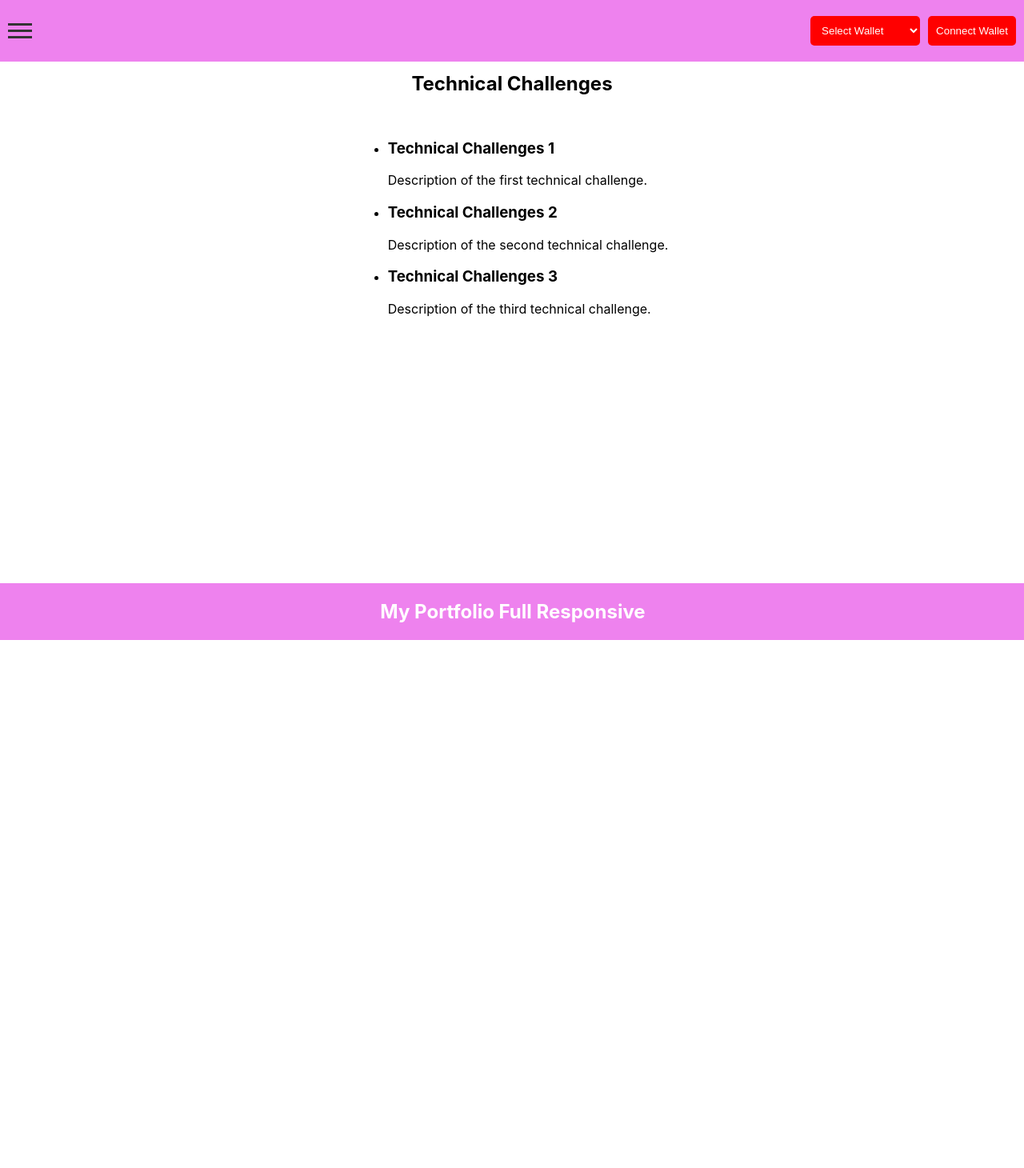
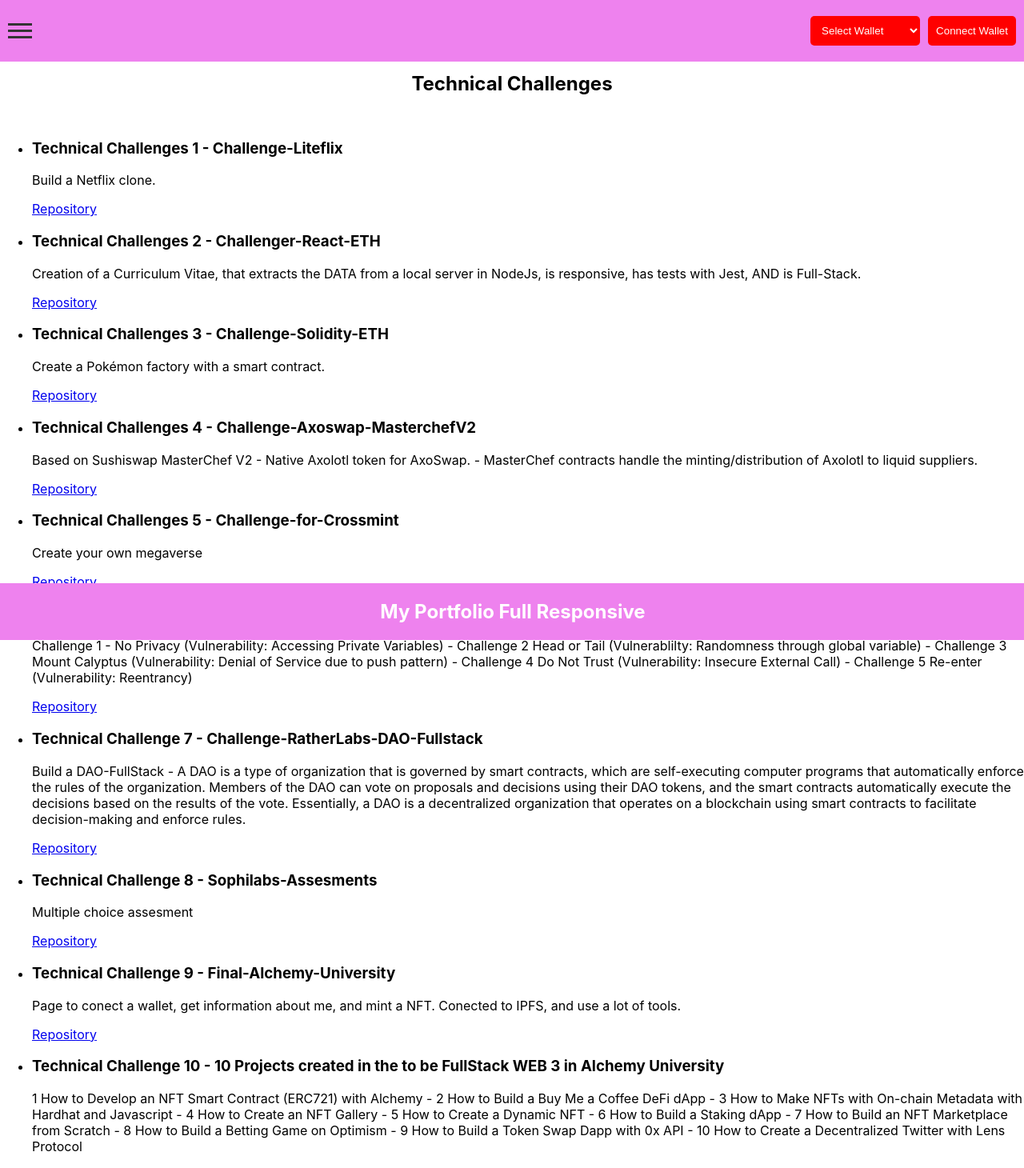
Before and after one commit to gonzalolater/portafolio, a React (Create React App) app in the folder my-portfolio/my-portfolio-client/: page /TechnicalChallenges in a window 1280 px wide. Shown: the top 1460 px of the page at 80% size. Before the commit the page ends 800 px from the top, so only its background shows below. Built offline with nearby package versions, Linux system fonts and the light colour scheme; the HTML template or start-up script is replaced by a standard one.

Commit message:
Stage 6 - I create and complete the Technical Challenges section, add images to the Home Achievements with their respective links.

```diff
--- a/my-portfolio/my-portfolio-client/src/components/Carousel.js
+++ b/my-portfolio/my-portfolio-client/src/components/Carousel.js
@@ -33,9 +33,79 @@
       alt: 'Polygon-Developer-Advance',
     },
     {
-      link: 'https://www.linkedin.com/in/gonzalo-daniel-aguilar/details/experience/urn:li:fsd_profilePosition:(ACoAACfSHlcBueqUQJz1OGpE1E-k79RqsnYORXo,2173630008)/treasury/',
-      image: 'https://i.ibb.co/FD7YG4j/Web-3-Pionner.jpg',
-      alt: 'Web-3-Pionner',
+      link: 'https://www.freecodecamp.org/GonzaloDanielAguilar',
+      image: 'https://i.ibb.co/hV1Q79p/Responsive-Web-Design.jpg',
+      alt: 'FreeCodeCamp.Org',
+    },
+    {
+      link: 'https://www.freecodecamp.org/GonzaloDanielAguilar',
+      image: 'https://i.ibb.co/3d3fqd2/Front-End-Development-Liberaries.jpg',
+      alt: 'FreeCodeCamp.Org',
+    },
+    {
+      link: 'https://www.freecodecamp.org/GonzaloDanielAguilar',
+      image: 'https://i.ibb.co/DfkmHwJ/Legacy-Java-Script-Algorithms-and-Data-Structures.jpg',
+      alt: 'FreeCodeCamp.Org',
+    },
+    {
+      link: 'https://learndigital.withgoogle.com/link/1nur091p2ww',
+      image: 'https://i.ibb.co/3Yz3PJJ/google-titulo.jpg',
+      alt: 'Google Desarrollo Web 1',
+    },
+    {
+      link: 'https://learndigital.withgoogle.com/link/1nur091p2ww',
+      image: 'https://i.ibb.co/rZyKMmT/google-titulo-2.jpg',
+      alt: 'Google Desarrollo Web 2',
+    },
+    {
+      link: 'https://docs.alchemy.com/docs/welcome-to-the-road-to-web3',
+      image: 'https://i.ibb.co/0nBYn7Z/Built-a-Decentralized-Application.jpg',
+      alt: 'Built a Decentralized Application',
+    },
+    {
+      link: 'https://docs.alchemy.com/docs/welcome-to-the-road-to-web3',
+      image: 'https://i.ibb.co/dJ5vGcY/Developed-an-on-chain-turn-based-game.jpg',
+      alt: 'Developed an on-chain turn-based game',
+    },
+    {
+      link: 'https://docs.alchemy.com/docs/welcome-to-the-road-to-web3',
+      image: 'https://i.ibb.co/XkfXjGM/Deployed-an-NFT-smart-contract.jpg',
+      alt: 'Deployed an NFT smart contract',
+    },
+    {
+      link: 'https://docs.alchemy.com/docs/welcome-to-the-road-to-web3',
+      image: 'https://i.ibb.co/TtWQgK5/Deployed-a-Web-App-with-Lens-API.jpg',
+      alt: 'Deployed a Web App with Lens API',
+    },
+    {
+      link: 'https://docs.alchemy.com/docs/welcome-to-the-road-to-web3',
+      image: 'https://i.ibb.co/fCKKLpd/Deployed-a-betting-game-on-Optimism-L2.jpg',
+      alt: 'Deployed a betting game on Optimism L2',
+    },
+    {
+      link: 'https://docs.alchemy.com/docs/welcome-to-the-road-to-web3',
+      image: 'https://i.ibb.co/51KQpfD/Built-Smart-Contracts-using-Chainlink.jpg',
+      alt: 'Built Smart Contracts using Chainlink',
+    },
+    {
+      link: 'https://docs.alchemy.com/docs/welcome-to-the-road-to-web3',
+      image: 'https://i.ibb.co/f9bVpmn/Built-complex-Blockchain-applications-using-Alchemy.jpg',
+      alt: 'Built complex Blockchain applications using Alchemy',
+    },
+    {
+      link: 'https://docs.alchemy.com/docs/welcome-to-the-road-to-web3',
+      image: 'https://i.ibb.co/xDPqdPX/Built-an-ERC20-staking-application.jpg',
+      alt: 'Built an ERC20 staking application',
+    },
+    {
+      link: 'https://docs.alchemy.com/docs/welcome-to-the-road-to-web3',
+      image: 'https://i.ibb.co/qyp4dz7/Built-a-Token-Swap-Dapp-with-0x-API.jpg',
+      alt: 'Built a Token Swap Dapp with 0x API',
+    },
+    {
+      link: 'https://docs.alchemy.com/docs/welcome-to-the-road-to-web3',
+      image: 'https://i.ibb.co/c26MRVD/Built-a-full-stack-dapp-for-buying-selling-NFTs.jpg',
+      alt: 'Built a full stack dapp for buying & selling NFTs',
     },
   ];
 
--- a/my-portfolio/my-portfolio-client/src/components/Studies.js
+++ b/my-portfolio/my-portfolio-client/src/components/Studies.js
@@ -2,15 +2,14 @@
 
 const Studies = () => {
   return (
-    <div>
-      <h1
-      style={{
-        marginTop: '70px',
-        display: 'flex',
-        flexDirection: 'column',
-        alignItems: 'center',
-      }}
-    >Studies</h1>
+    <div style={{
+      marginTop: '70px',
+      display: 'flex',
+      flexDirection: 'column',
+      alignItems: 'center',
+    }}>
+      <h1>Studies</h1>
+      <a href="https://testnets.opensea.io/collection/alchemyuniversity">OpenSea Collection</a>
     </div>
   );
 };
--- a/my-portfolio/my-portfolio-client/src/components/TechnicalChallenges.js
+++ b/my-portfolio/my-portfolio-client/src/components/TechnicalChallenges.js
@@ -2,9 +2,56 @@
 
 const TechnicalChallenges = () => {
   const challenges = [
-    { "title": "Technical Challenges 1", "description": "Description of the first technical challenge." },
-    { "title": "Technical Challenges 2", "description": "Description of the second technical challenge." },
-    { "title": "Technical Challenges 3", "description": "Description of the third technical challenge." }
+    {
+      "title": "Technical Challenges 1 - Challenge-Liteflix",
+      "description": "Build a Netflix clone.",
+      "repositoryLink": "https://github.com/gonzalolater/Challenge-Liteflix"
+    },
+    {
+      "title": "Technical Challenges 2 - Challenger-React-ETH ",
+      "description": "Creation of a Curriculum Vitae, that extracts the DATA from a local server in NodeJs, is responsive, has tests with Jest, AND is Full-Stack.",
+      "repositoryLink": "https://github.com/gonzalolater/Challenger-React-ETH"
+    },
+    {
+      "title": "Technical Challenges 3 - Challenge-Solidity-ETH",
+      "description": "Create a Pokémon factory with a smart contract.",
+      "repositoryLink": "https://github.com/gonzalolater/Challenge-Solidity-ETH"
+    },
+    {
+      "title": "Technical Challenges 4 - Challenge-Axoswap-MasterchefV2",
+      "description": "Based on Sushiswap MasterChef V2 - Native Axolotl token for AxoSwap. - MasterChef contracts handle the minting/distribution of Axolotl to liquid suppliers.",
+      "repositoryLink": "https://github.com/gonzalolater/Challenge-Axoswap-MasterchefV2"
+    },
+    {
+      "title": "Technical Challenges 5 - Challenge-for-Crossmint",
+      "description": "Create your own megaverse",
+      "repositoryLink": "https://github.com/gonzalolater/Challenge-for-Crossmint"
+    },
+    {
+      "title": "Technical Challenge 6 - Vulnerating Security of 5 Projects with smart contracts.",
+      "description": "Challenge 1 - No Privacy (Vulnerability: Accessing Private Variables) - Challenge 2 Head or Tail (Vulnerablilty: Randomness through global variable) - Challenge 3 Mount Calyptus (Vulnerability: Denial of Service due to push pattern) - Challenge 4 Do Not Trust (Vulnerability: Insecure External Call) - Challenge 5 Re-enter (Vulnerability: Reentrancy)",
+      "repositoryLink": "https://github.com/gonzalolater/SC-Security-Challenges"
+    },
+    {
+      "title": "Technical Challenge 7 - Challenge-RatherLabs-DAO-Fullstack ",
+      "description": "Build a DAO-FullStack - A DAO is a type of organization that is governed by smart contracts, which are self-executing computer programs that automatically enforce the rules of the organization. Members of the DAO can vote on proposals and decisions using their DAO tokens, and the smart contracts automatically execute the decisions based on the results of the vote. Essentially, a DAO is a decentralized organization that operates on a blockchain using smart contracts to facilitate decision-making and enforce rules. ",
+      "repositoryLink": "https://github.com/gonzalolater/Challenge-RatherLabs-DAO-Fullstack"
+    },
+    {
+      "title": "Technical Challenge 8 - Sophilabs-Assesments",
+      "description": "Multiple choice assesment",
+      "repositoryLink": "https://github.com/gonzalolater/Sophilabs-Assesments"
+    },
+    {
+      "title": "Technical Challenge 9 - Final-Alchemy-University",
+      "description": "Page to conect a wallet, get information about me, and mint a NFT. Conected to IPFS, and use a lot of tools.",
+      "repositoryLink": "https://github.com/gonzalolater/Final-Alchemy-University"
+    },
+    {
+      "title": "Technical Challenge 10 - 10 Projects created in the to be FullStack WEB 3 in Alchemy University",
+      "description": "1 How to Develop an NFT Smart Contract (ERC721) with Alchemy - 2 How to Build a Buy Me a Coffee DeFi dApp - 3 How to Make NFTs with On-chain Metadata with Hardhat and Javascript - 4 How to Create an NFT Gallery - 5 How to Create a Dynamic NFT - 6 How to Build a Staking dApp - 7 How to Build an NFT Marketplace from Scratch - 8 How to Build a Betting Game on Optimism - 9 How to Build a Token Swap Dapp with 0x API - 10 How to Create a Decentralized Twitter with Lens Protocol",
+      "repositoryLink": "https://github.com/stars/gonzalolater/lists/road-to-web-3"
+    }
   ];
 
   return (
@@ -13,6 +60,7 @@
         display: 'flex',
         flexDirection: 'column',
         alignItems: 'center',
+        marginBottom: '70px',
       }}>
       <h2>Technical Challenges</h2>
       <ul>
@@ -20,6 +68,7 @@
           <li key={index}>
             <h3>{challenge.title}</h3>
             <p>{challenge.description}</p>
+            {challenge.repositoryLink && <a href={challenge.repositoryLink}>Repository</a>}
           </li>
         ))}
       </ul>
```
